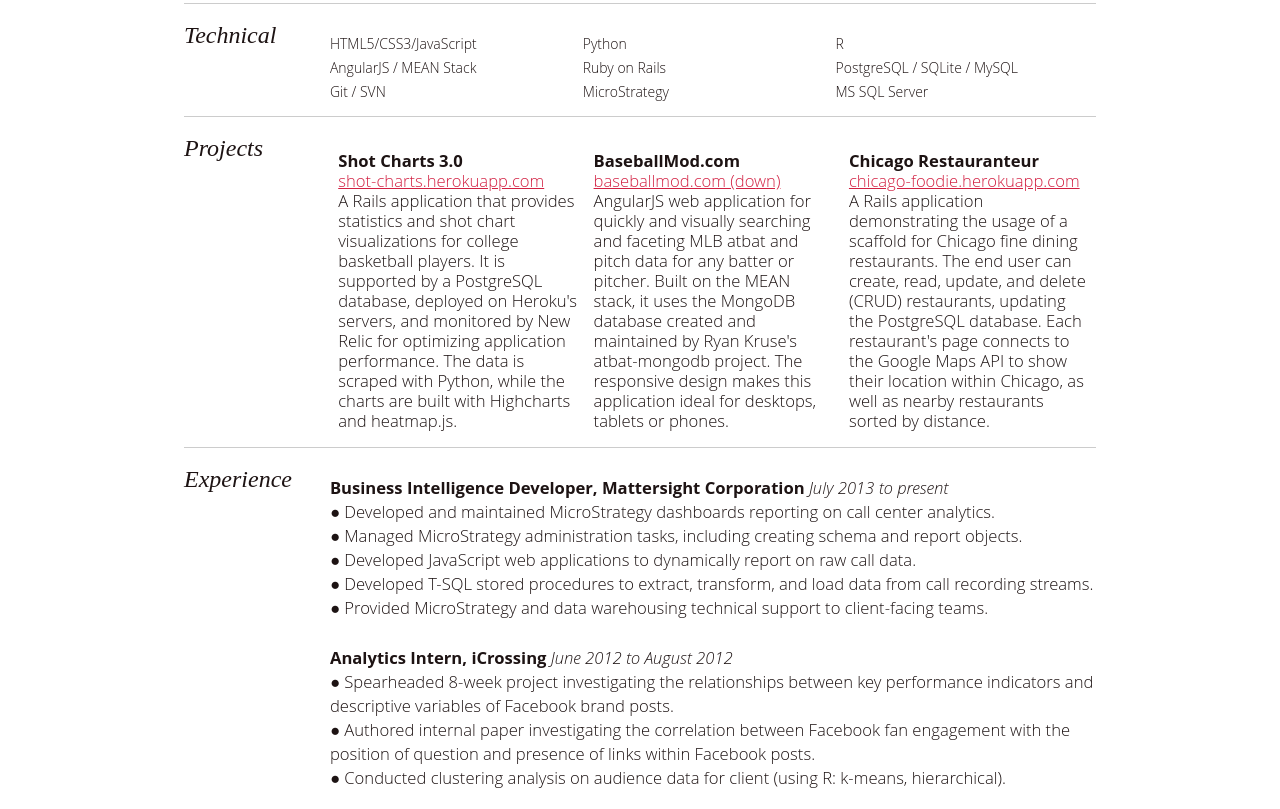
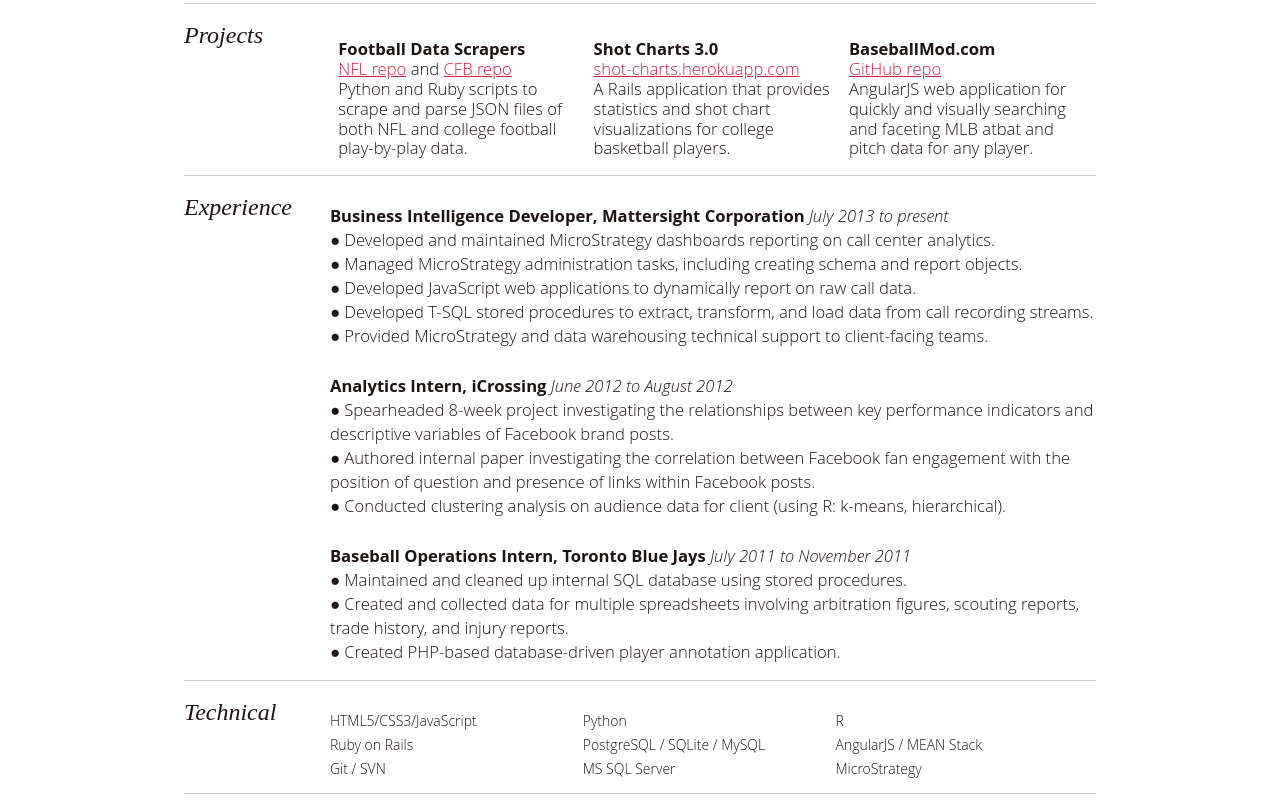
Before and after one commit to albertlyu/albertlyu.github.io, a website: page resume.html in a window 1280 px wide. Shown: the part 143-952 px from the top of the page. Drawn offline with Linux system fonts and the light colour scheme; a web font is replaced by a local one.

Commit message:
Update resume

```diff
--- a/resume.html
+++ b/resume.html
@@ -24,33 +24,33 @@
 <p><a href="http://www.albertlyu.com">albertlyu.com</a><br><a href="mailto:albert.yb.lyu@gmail.com">albert.yb.lyu@gmail.com</a><br>(847) 951-5799</p>
 </blockquote>
 <hr>
-<h3 id="technical">Technical</h3>
-<ol>
-<li>HTML5/CSS3/JavaScript</li>
-<li>Python</li>
-<li>R</li>
-<li>AngularJS / MEAN Stack</li>
-<li>Ruby on Rails</li>
-<li>PostgreSQL / SQLite / MySQL</li>
-<li>Git / SVN</li>
-<li>MicroStrategy</li>
-<li>MS SQL Server</li>
-</ol>
-<hr>
 <h3 id="projects">Projects</h3>
 <ul>
-<li><p><strong>Shot Charts 3.0</strong><br>  <a href=http://shot-charts.herokuapp.com/ class=not-printed>shot-charts.herokuapp.com</a><br>  A Rails application that provides statistics and shot chart visualizations for college basketball players. It is supported by a PostgreSQL database, deployed on Heroku&#39;s servers, and monitored by New Relic for optimizing application performance. The data is scraped with Python, while the charts are built with Highcharts and heatmap.js.</p>
+<li><p><strong>Football Data Scrapers</strong><br>  <a href=https://github.com/albertlyu/nflgame-site class=not-printed>NFL repo</a> <span class=not-printed>and</span> <a href=https://github.com/albertlyu/cfb-site class=not-printed>CFB repo</a><br>  Python and Ruby scripts to scrape and parse JSON files of both NFL and college football play-by-play data.</p>
 </li>
-<li><p><strong>BaseballMod.com</strong><br>  <a href=http://www.baseballmod.com/ class=not-printed>baseballmod.com (down)</a><br>  AngularJS web application for quickly and visually searching and faceting MLB atbat and pitch data for any batter or pitcher. Built on the MEAN stack, it uses the MongoDB database created and maintained by Ryan Kruse&#39;s atbat-mongodb project. The responsive design makes this application ideal for desktops, tablets or phones.</p>
+<li><p><strong>Shot Charts 3.0</strong><br>  <a href=http://shot-charts.herokuapp.com/ class=not-printed>shot-charts.herokuapp.com</a><br>  A Rails application that provides statistics and shot chart visualizations for college basketball players.</p>
 </li>
-<li><p><strong>Chicago Restauranteur</strong><br>  <a href=http://chicago-foodie.herokuapp.com/ class=not-printed>chicago-foodie.herokuapp.com</a><br>  A Rails application demonstrating the usage of a scaffold for Chicago fine dining restaurants. The end user can create, read, update, and delete (CRUD) restaurants, updating the PostgreSQL database. Each restaurant&#39;s page connects to the Google Maps API to show their location within Chicago, as well as nearby restaurants sorted by distance.</p>
+<li><p><strong>BaseballMod.com</strong><br>  <a href=https://github.com/albertlyu/pitchfx-site class=not-printed>GitHub repo</a><br>  AngularJS web application for quickly and visually searching and faceting MLB atbat and pitch data for any player.</p>
 </li>
 </ul>
 <hr>
 <h3 id="experience">Experience</h3>
 <p><strong>Business Intelligence Developer, Mattersight Corporation</strong> <em>July 2013 to present</em><br>    ● Developed and maintained MicroStrategy dashboards reporting on call center analytics.<br>    ● Managed MicroStrategy administration tasks, including creating schema and report objects.<br>    ● Developed JavaScript web applications to dynamically report on raw call data.<br>    ● Developed T-SQL stored procedures to extract, transform, and load data from call recording streams.<br>    ● Provided MicroStrategy and data warehousing technical support to client-facing teams.</p>
 <p><strong>Analytics Intern, iCrossing</strong> <em>June 2012 to August 2012</em><br>    ● Spearheaded 8-week project investigating the relationships between key performance indicators and descriptive variables of Facebook brand posts.<br>    ● Authored internal paper investigating the correlation between Facebook fan engagement with the position of question and presence of links within Facebook posts.<br>    ● Conducted clustering analysis on audience data for client (using R: k-means, hierarchical).</p>
-<p><strong>Baseball Operations Intern, Toronto Blue Jays</strong> <em>July 2011 to November 2011</em><br>    ● Maintained and cleaned up internal SQL database using stored procedures.<br>    ● Created and collected data for multiple spreadsheets involving arbitration figures, scouting reports, trade history, and injury reports.<br>    ● Created PHP-based database-driven player annotation application.<br>    ● Summarized and wrote profile reports on 2011 MLB Trade Deadline candidates.<br>    ● Attended TBJ Scout School hosted by amateur scouting director and national crosschecker.<br>    ● Managed and audited bi-weekly expense reports for all Blue Jays amateur and pro scouts</p>
+<p><strong>Baseball Operations Intern, Toronto Blue Jays</strong> <em>July 2011 to November 2011</em><br>    ● Maintained and cleaned up internal SQL database using stored procedures.<br>    ● Created and collected data for multiple spreadsheets involving arbitration figures, scouting reports, trade history, and injury reports.<br>    ● Created PHP-based database-driven player annotation application.</p>
+<hr>
+<h3 id="technical">Technical</h3>
+<ol>
+<li>HTML5/CSS3/JavaScript</li>
+<li>Python</li>
+<li>R</li>
+<li>Ruby on Rails</li>
+<li>PostgreSQL / SQLite / MySQL</li>
+<li>AngularJS / MEAN Stack</li>
+<li>Git / SVN</li>
+<li>MS SQL Server</li>
+<li>MicroStrategy</li>
+</ol>
 <hr>
 <h3 id="education">Education</h3>
 <p><strong>M.S., Operations Research</strong> <em>Jan 2012 to June 2013</em><br>    Georgia Institute of Technology, Atlanta, Georgia</p>
```
Also changed, not shown: resume.md (+21 -24 lines).
